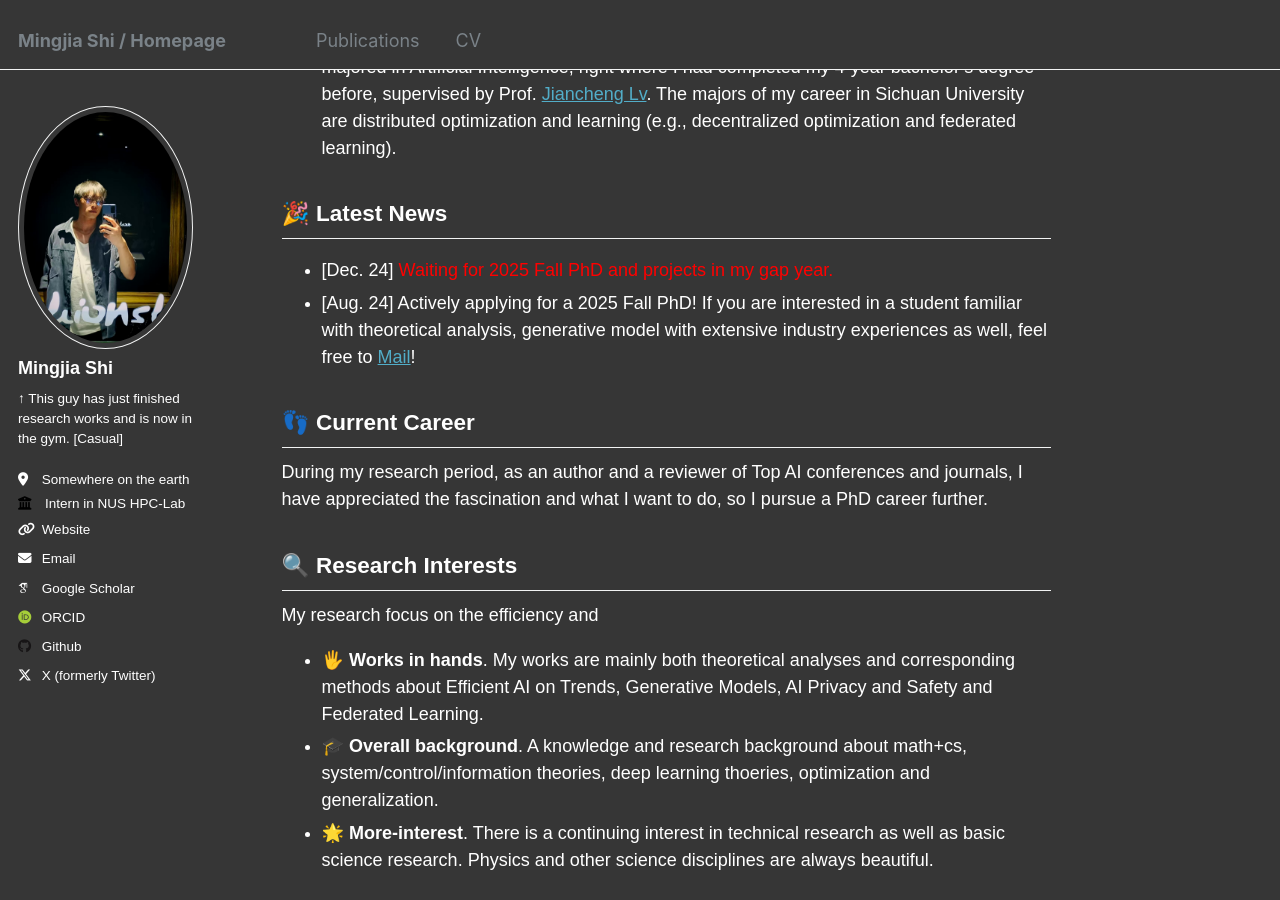
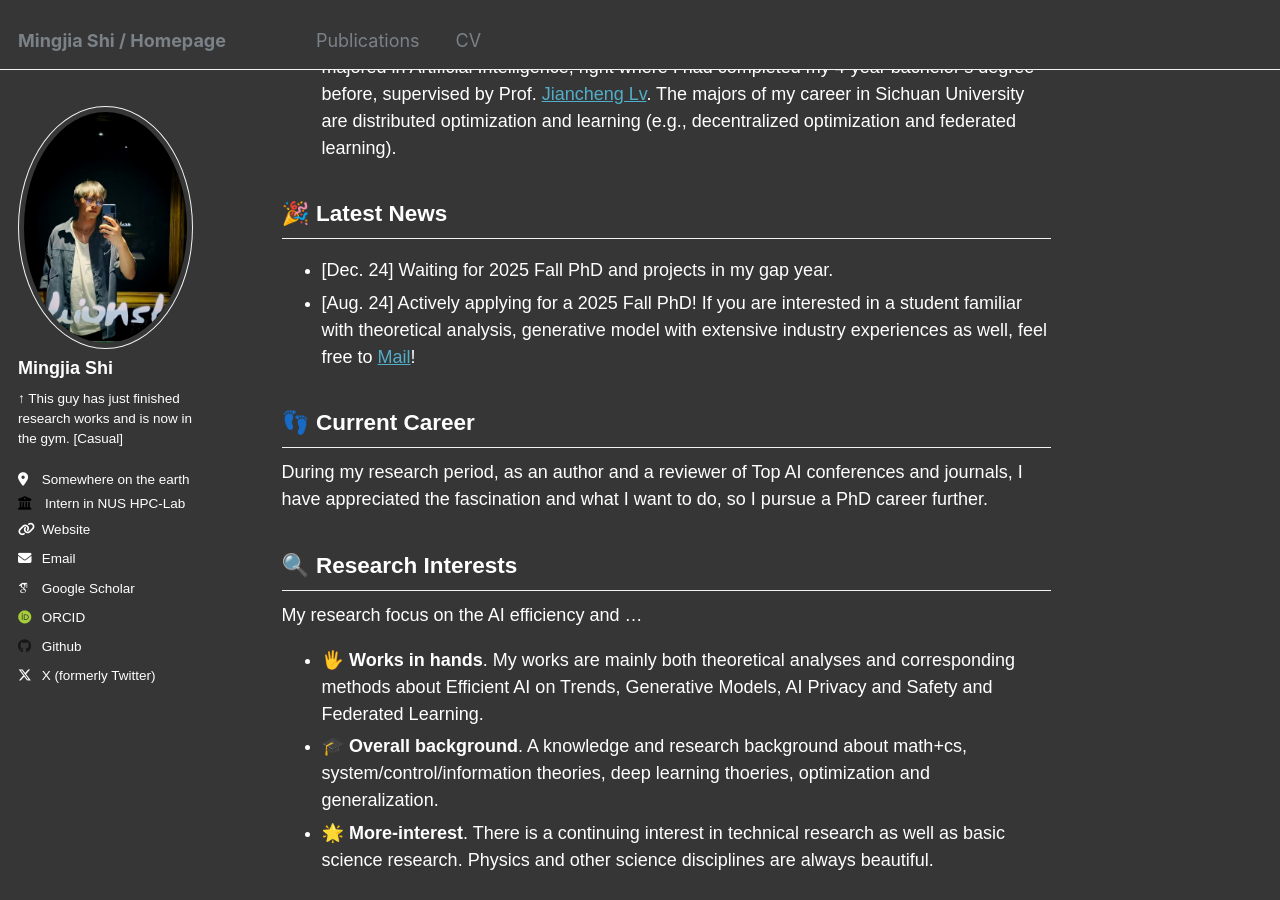
Before and after one commit to BDeMo/homepage, a Jekyll site: the page built from _pages/about.md, in a window 1280 px wide and 900 px high, scrolled down 403 px. Built offline with Jekyll 4.4.1, drawn with Linux system fonts in a browser that asks for light colours; some web fonts are replaced.

Commit message:
Update about

```diff
--- a/_pages/about.md
+++ b/_pages/about.md
@@ -19,7 +19,7 @@ redirect_from:
 **🎉 Latest News**
 ---
 
-- [Dec. 24] <font color="red">Waiting for 2025 Fall PhD and projects in my gap year.</font>
+- [Dec. 24] Waiting for 2025 Fall PhD and projects in my gap year.
 - [Aug. 24] Actively applying for a 2025 Fall PhD! If you are interested in a student familiar with theoretical analysis, generative model with extensive industry experiences as well, feel free to [Mail](3101ihs@gmail.com)!
 
 **👣 Current Career**
@@ -30,7 +30,7 @@ During my research period, as an author and a reviewer of Top AI conferences and
 **🔍 Research Interests**
 ---
 
-My research focus on the efficiency and
+My research focus on the AI efficiency and ...
 - 🖐️ **Works in hands**. My works are mainly both theoretical analyses and corresponding methods about Efficient AI on Trends, Generative Models, AI Privacy and Safety and Federated Learning.
 - 🎓 **Overall background**. A knowledge and research background about math+cs, system/control/information theories, deep learning thoeries, optimization and generalization.
 - 🌟 **More-interest**. There is a continuing interest in technical research as well as basic science research. Physics and other science disciplines are always beautiful.
```
